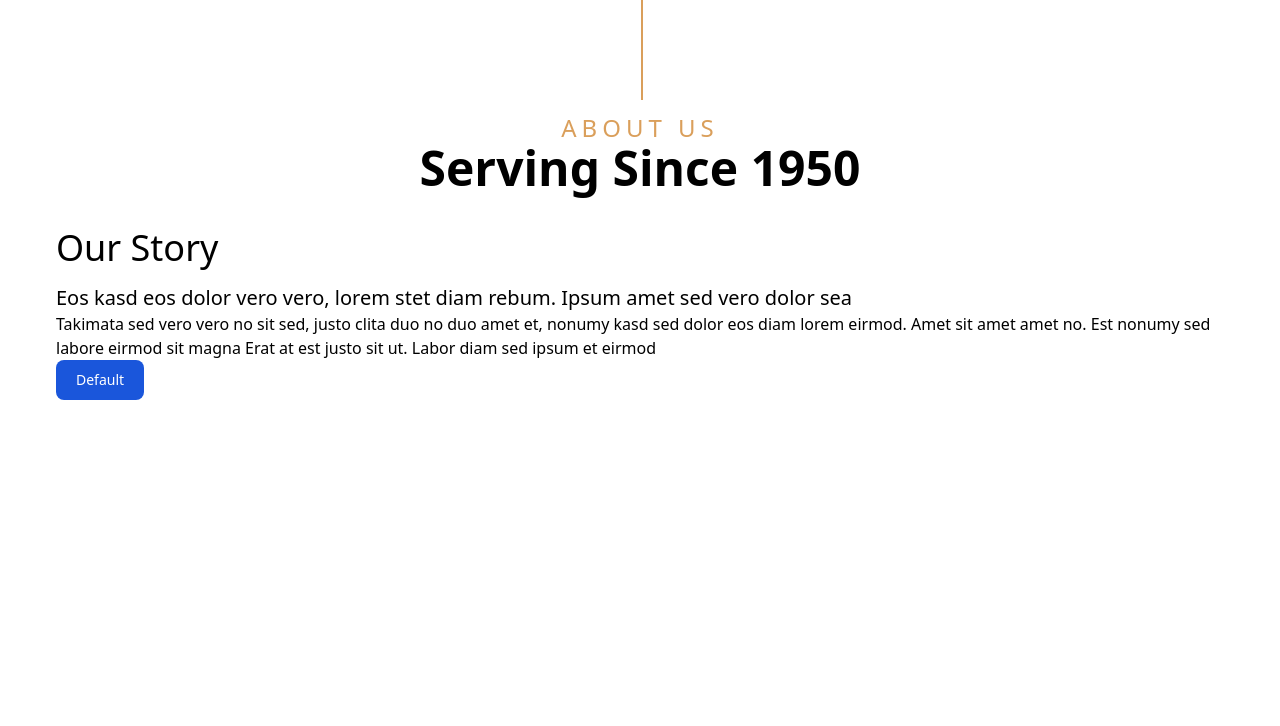
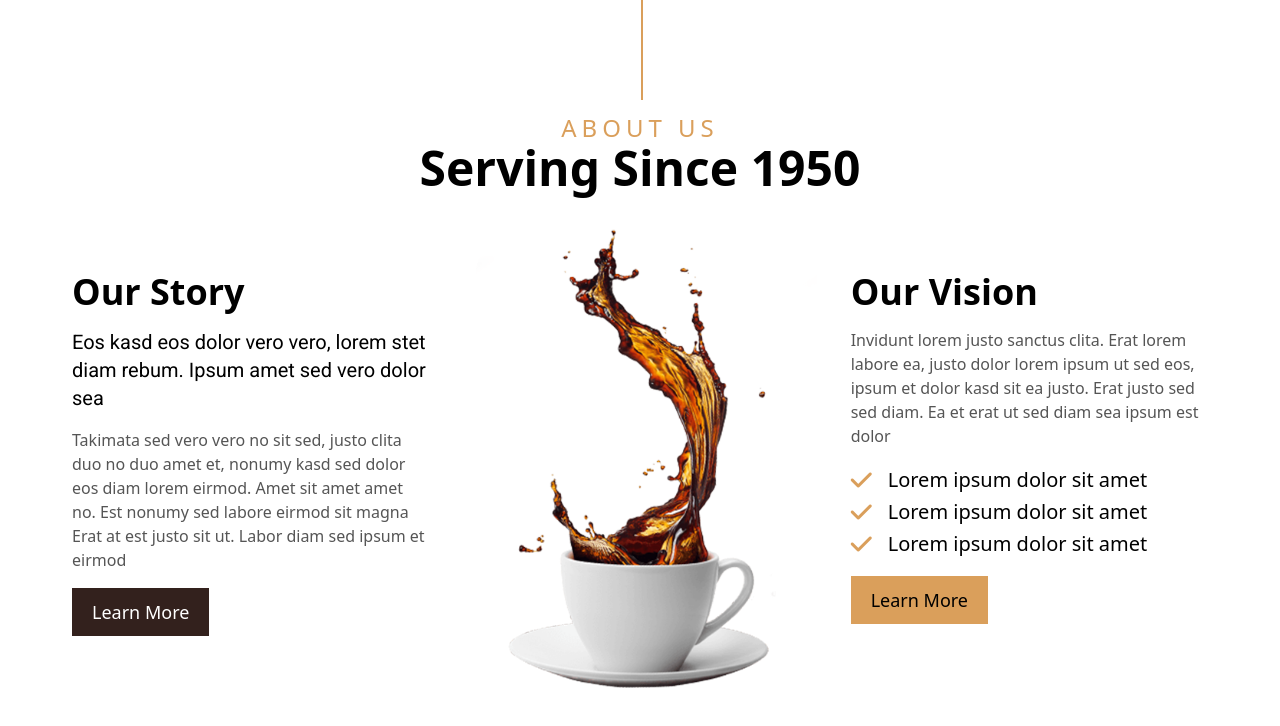
Before and after one commit to farhan-jabil/koppee, a React (Create React App) app: page / in a window 1280 px wide. Shown: the top 726 px of the page. Built offline with nearby package versions, Linux system fonts and the light colour scheme.

Commit message:
about done

```diff
--- a/public/index.html
+++ b/public/index.html
@@ -15,7 +15,22 @@
       user's mobile device or desktop. See https://developers.google.com/web/fundamentals/web-app-manifest/
     -->
     <link rel="manifest" href="%PUBLIC_URL%/manifest.json" />
-    <link rel="stylesheet" href="https://cdnjs.cloudflare.com/ajax/libs/font-awesome/6.6.0/css/all.min.css" integrity="sha512-Kc323vGBEqzTmouAECnVceyQqyqdsSiqLQISBL29aUW4U/M7pSPA/gEUZQqv1cwx4OnYxTxve5UMg5GT6L4JJg==" crossorigin="anonymous" referrerpolicy="no-referrer" />
+    <link
+      rel="stylesheet"
+      href="https://cdnjs.cloudflare.com/ajax/libs/font-awesome/6.6.0/css/all.min.css"
+      integrity="sha512-Kc323vGBEqzTmouAECnVceyQqyqdsSiqLQISBL29aUW4U/M7pSPA/gEUZQqv1cwx4OnYxTxve5UMg5GT6L4JJg=="
+      crossorigin="anonymous"
+      referrerpolicy="no-referrer"
+    />
+    <link
+      href="https://fonts.googleapis.com/css2?family=Roboto:wght@400;500;700&display=swap"
+      rel="stylesheet"
+    />
+    <link
+      href="https://fonts.googleapis.com/css2?family=Montserrat:wght@400;500;700&display=swap"
+      rel="stylesheet"
+    />
+
     <!--
       Notice the use of %PUBLIC_URL% in the tags above.
       It will be replaced with the URL of the `public` folder during the build.
--- a/src/components/About.js
+++ b/src/components/About.js
@@ -1,4 +1,5 @@
 import React from "react";
+import { images } from "../utils/demo_images";
 
 const About = () => {
   return (
@@ -8,14 +9,14 @@ const About = () => {
           <div className="text-2xl tracking-[5px] text-[#DA9F5B]">ABOUT US</div>
           <div className="text-5xl font-bold">Serving Since 1950</div>
         </div>
-        <div>
-          <div>
-            <div className="mb-4 text-4xl">Our Story</div>
-            <div className="text-xl">
+        <div className="grid grid-cols-1 md:grid-cols-2 lg:grid-cols-3 text-center md:text-left">
+          <div className="px-4 py-6 lg:py-11 space-y-4">
+            <div className="text-4xl font-bold">Our Story</div>
+            <div className="text-xl font-normal font-roboto">
               Eos kasd eos dolor vero vero, lorem stet diam rebum. Ipsum amet
               sed vero dolor sea
             </div>
-            <div className="">
+            <div className="font-montserrat text-[#555]">
               Takimata sed vero vero no sit sed, justo clita duo no duo amet et,
               nonumy kasd sed dolor eos diam lorem eirmod. Amet sit amet amet
               no. Est nonumy sed labore eirmod sit magna Erat at est justo sit
@@ -24,9 +25,51 @@ const About = () => {
             <div>
               <button
                 type="button"
-                class="text-white bg-blue-700 hover:bg-blue-800 focus:ring-4 focus:ring-blue-300 font-medium rounded-lg text-sm px-5 py-2.5 me-2 mb-2 dark:bg-blue-600 dark:hover:bg-blue-700 focus:outline-none dark:focus:ring-blue-800"
+                className="text-white bg-[#33211D] hover:bg-[#33211D] focus:ring-4 focus:ring-[#33211D] font-medium text-lg px-5 py-2.5 me-2 mb-2 dark:bg-[#33211D] dark:hover:bg-[#33211D] focus:outline-none dark:focus:ring-[#33211D]"
               >
-                Default
+                Learn More
+              </button>
+            </div>
+          </div>
+
+          <div className="md:hidden lg:block">
+            <div className="h-full w-full">
+              <img
+                src={images.about}
+                className="h-full w-full object-cover"
+                alt=""
+              />
+            </div>
+          </div>
+
+          <div className="px-4 py-6 lg:py-11 space-y-4">
+            <div className="mb-4 text-4xl font-bold">Our Vision</div>
+            <div className="font-montserrat text-[#555]">
+              Invidunt lorem justo sanctus clita. Erat lorem labore ea, justo
+              dolor lorem ipsum ut sed eos, ipsum et dolor kasd sit ea justo.
+              Erat justo sed sed diam. Ea et erat ut sed diam sea ipsum est
+              dolor
+            </div>
+            <div className="text-xl">
+              <div className="flex items-center">
+                <i className="fa-solid fa-check mr-4 text-[#DA9F5B] font-black text-2xl"></i>
+                <span>Lorem ipsum dolor sit amet</span>
+              </div>
+              <div className="flex items-center">
+                <i className="fa-solid fa-check mr-4 text-[#DA9F5B] font-black text-2xl"></i>
+                <span>Lorem ipsum dolor sit amet</span>
+              </div>
+              <div className="flex items-center">
+                <i className="fa-solid fa-check mr-4 text-[#DA9F5B] font-black text-2xl"></i>
+                <span>Lorem ipsum dolor sit amet</span>
+              </div>
+            </div>
+            <div>
+              <button
+                type="button"
+                className="text-black bg-[#DA9F5B] hover:bg-[#DA9F5B] focus:ring-4 focus:ring-[#DA9F5B] font-medium text-lg px-5 py-2.5 me-2 mb-2 dark:bg-[#DA9F5B] dark:hover:bg-[#DA9F5B] focus:outline-none dark:focus:ring-[#DA9F5B]"
+              >
+                Learn More
               </button>
             </div>
           </div>
--- a/src/utils/demo_images.js
+++ b/src/utils/demo_images.js
@@ -2,10 +2,12 @@ import hero1 from "../images/carousel-1.jpg";
 import hero2 from "../images/carousel-2.jpg";
 import overlayBottom from "../images/overlay-bottom.png";
 import overlayTop from "../images/overlay-top.png";
+import about from "../images/about.png"
 
 export const images = {
     hero1,
     hero2,
     overlayBottom,
     overlayTop,
+    about,
 }
--- a/tailwind.config.js
+++ b/tailwind.config.js
@@ -5,7 +5,12 @@ module.exports = {
     "./node_modules/flowbite-react/**/*.js",
   ],
   theme: {
-    extend: {},
+    extend: {
+      fontFamily: {
+        roboto: ['Roboto', 'sans-serif'],
+        monserrat: ['Montserrat', 'sans-serif'],
+      },
+    },
   },
   plugins: [require("flowbite/plugin")],
 };
```
